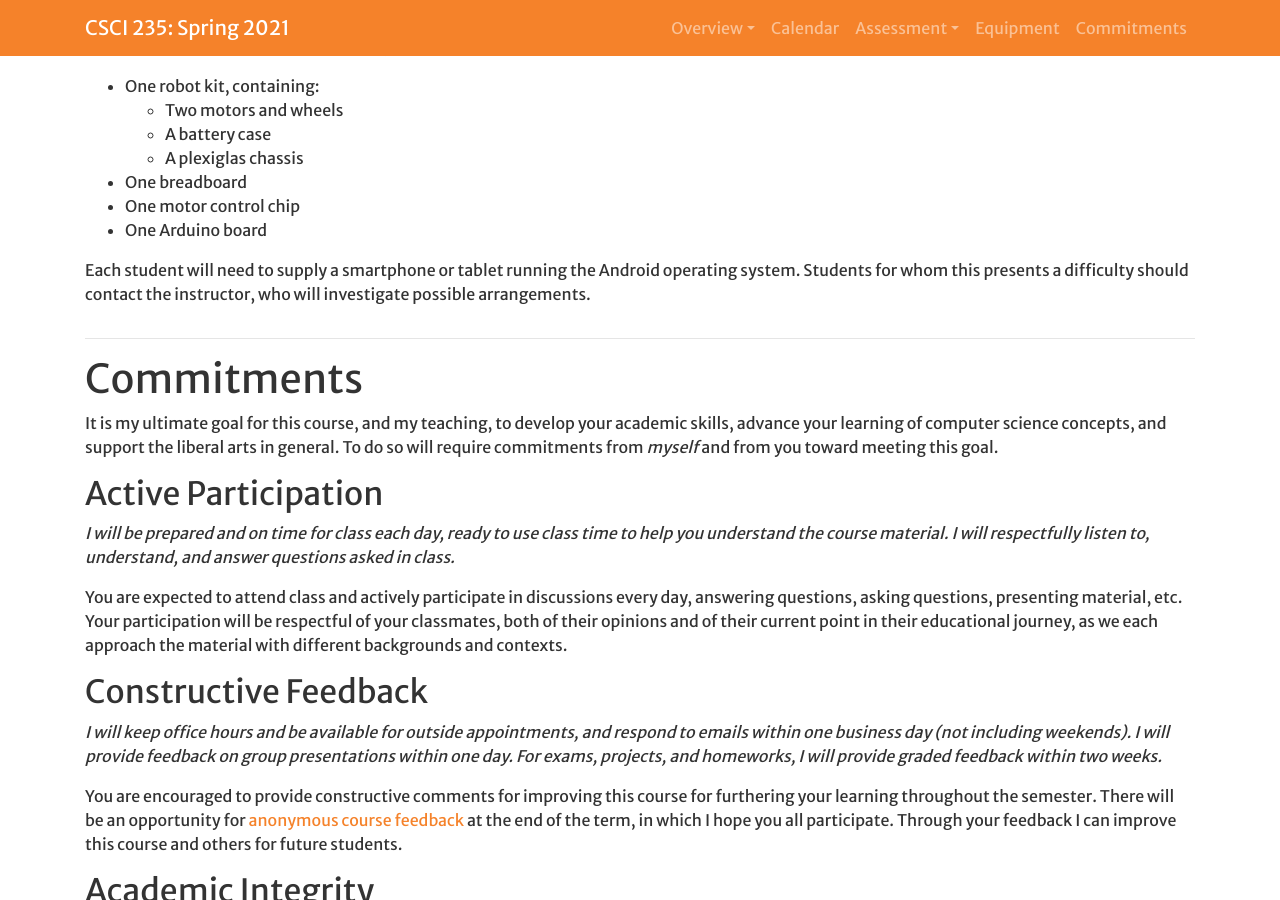
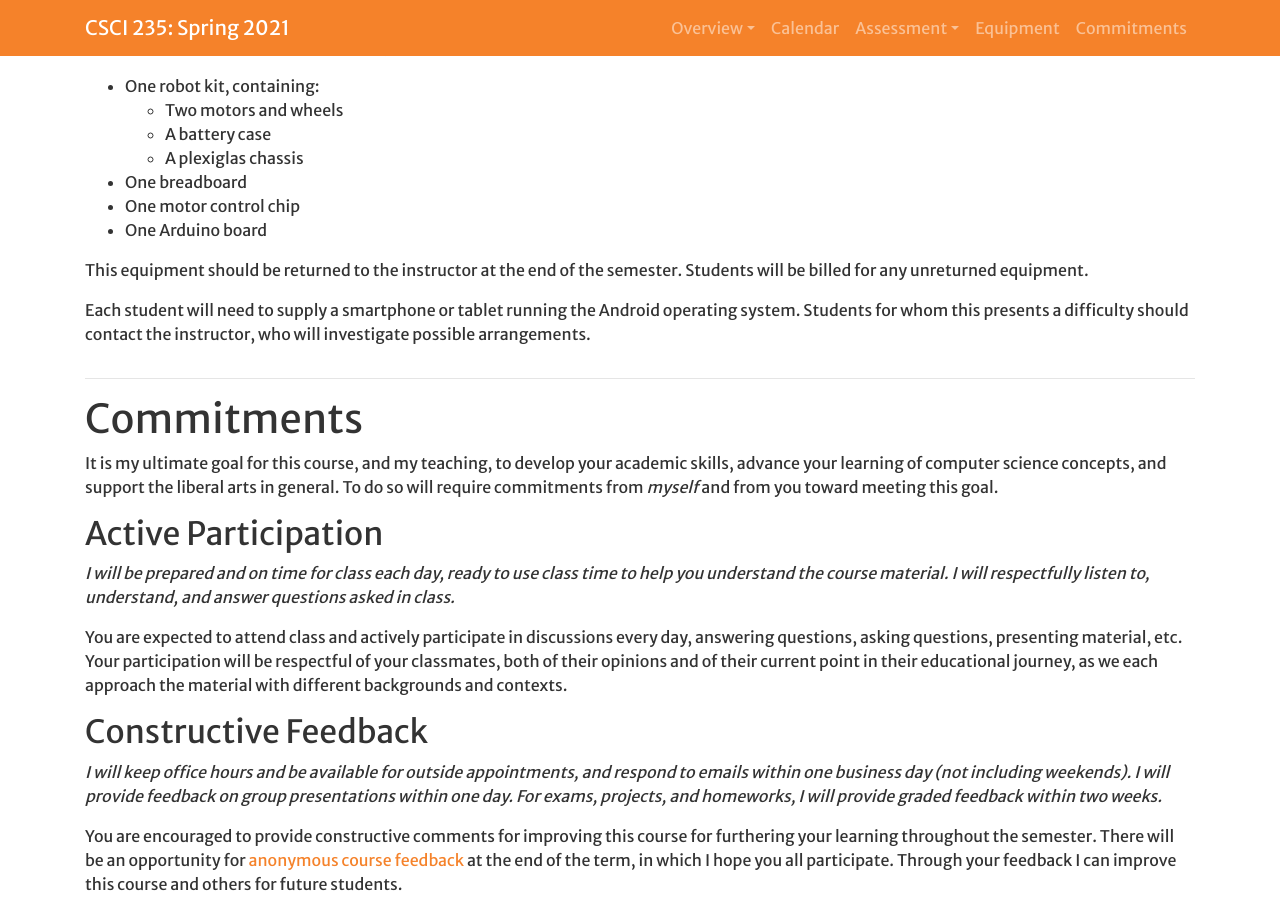
Before and after one commit to Hendrix-CS/csci235, a Jekyll site: the page built from index.md, in a window 1280 px wide and 900 px high, scrolled down 4890 px. Built offline with Jekyll 4.4.1, drawn with Linux system fonts in a browser that asks for light colours; a script that is not in the unit is left out; our own code applies the rules of GitHub Pages for plain Markdown files; some of the changed text lies outside the part shown.

Commit message:
Fixed some typos.

```diff
--- a/index.md
+++ b/index.md
@@ -109,7 +109,7 @@
 the other course projects, final projects may be undertaken either individually or in
 teams of two.
 
-## <a name="participation>Class Participation</a>
+## <a name="participation">Class Participation</a>
 
 ### Presentation Questions
 * Students should be prepared to answer questions after their video presentation concludes.
@@ -167,6 +167,9 @@
 * One motor control chip
 * One Arduino board
 
+This equipment should be returned to the instructor at the end of the semester. Students will
+be billed for any unreturned equipment.
+
 Each student will need to supply a smartphone or tablet running the Android operating system.
 Students for whom this presents a difficulty should contact the instructor, who will investigate
 possible arrangements.
```
